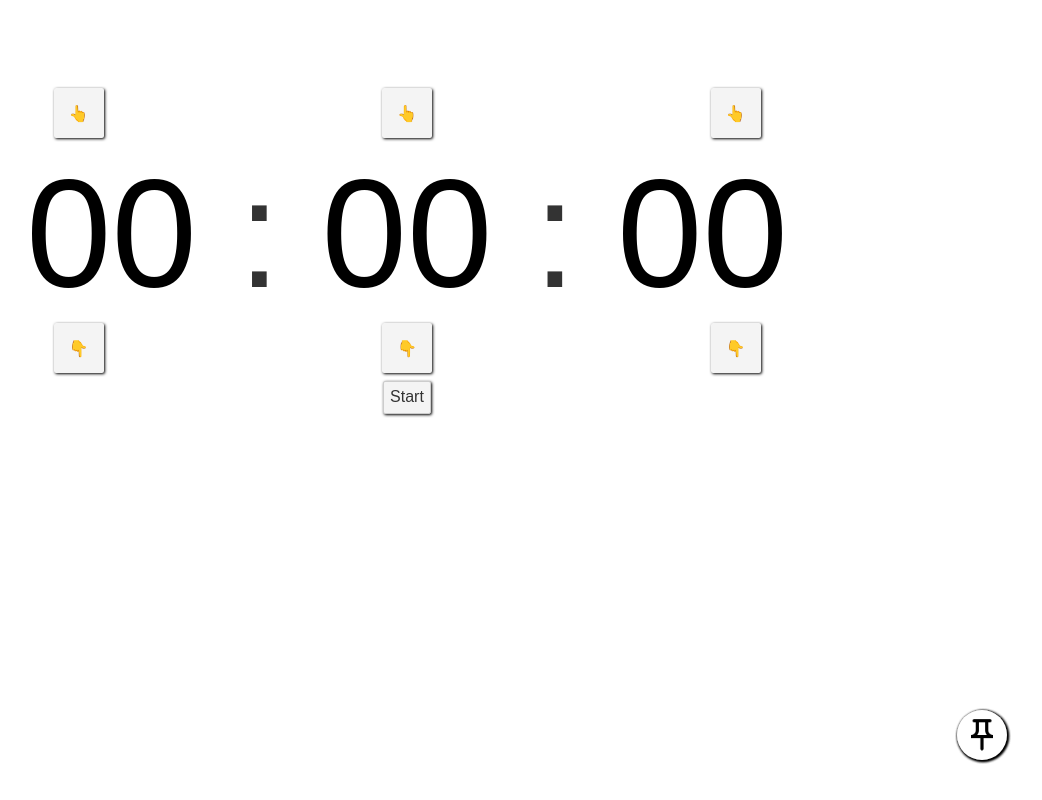
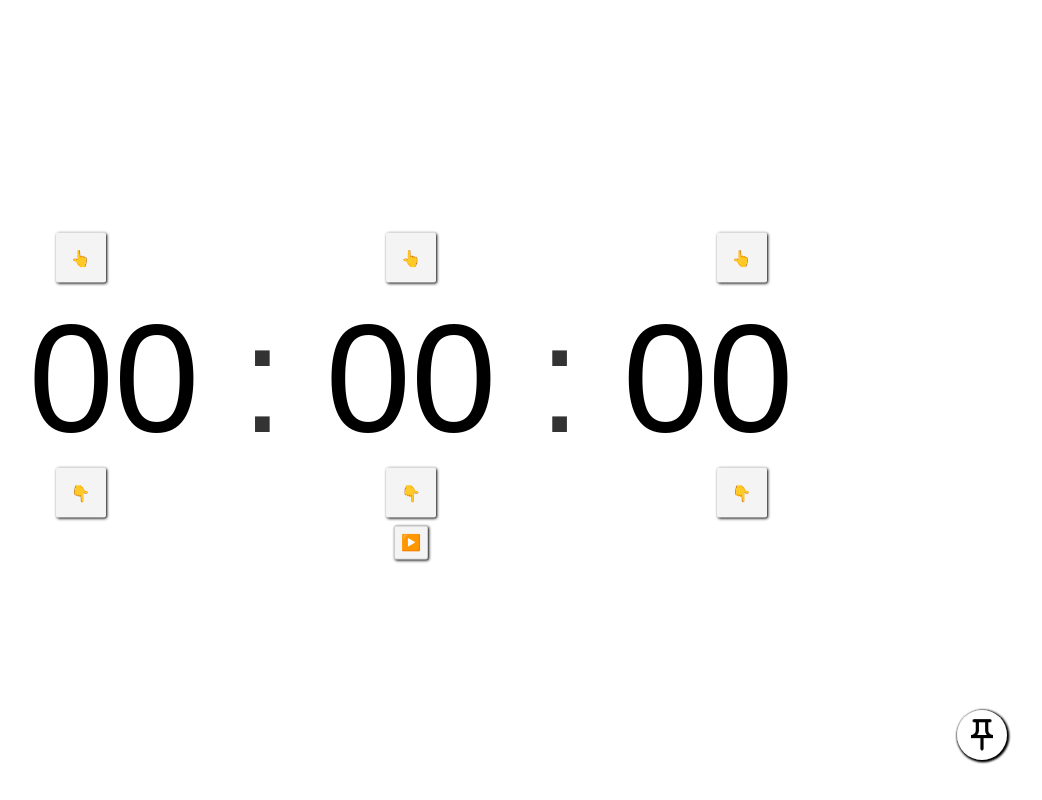
Before and after one commit to JackyIsCool/svelte-timer, a Svelte app: page / in a window 1280 px wide. Shown: the whole page, without its empty margins (233-1275 px from the left). Built offline with nearby package versions, Linux system fonts and the light colour scheme.

Commit message:
Kind of position the clock to the middle and change the toggle button to emoji

```diff
--- a/src/App.svelte
+++ b/src/App.svelte
@@ -79,7 +79,10 @@
 		text-align: center;
 	}
 	section {
-		padding-top: 10vh;
+		position: absolute;
+		margin: 0;
+  		top: 50%;
+		transform: translateY(-50%);
 	}
 	.button-container {
 		display: flex;
--- a/src/ToggleButton.svelte
+++ b/src/ToggleButton.svelte
@@ -7,9 +7,9 @@
 <main>
     <button on:click={toggleOnOff} class="shadow-button">
         {#if value}
-            Pause
+            ⏸
         {:else}
-            Start
+            ▶️
         {/if}
     </button>
 
```
